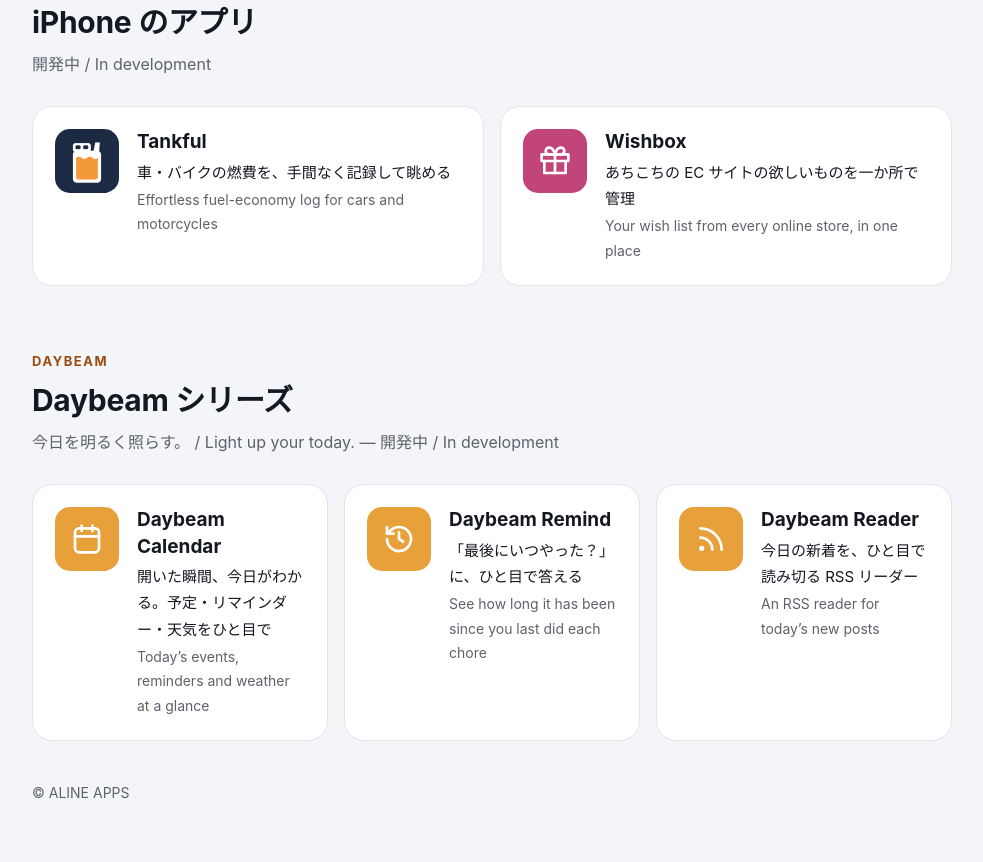
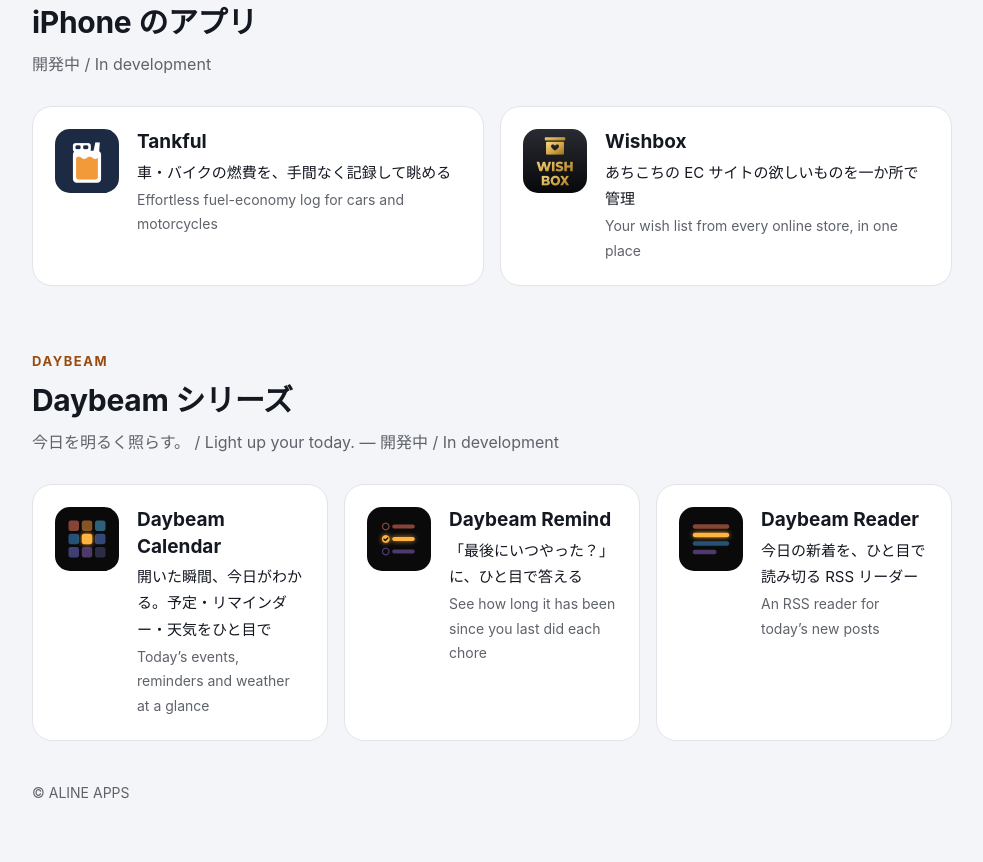
Before and after one commit to alineapps/alineapps.github.io, a plain HTML site: page index.html in a window 1280 px wide. Shown: the part 776-1638 px from the top of the page, without its empty margins (148-1131 px from the left). Drawn offline with Linux system fonts and the light colour scheme.

Commit message:
Use the real Daybeam and Wishbox app icons
- Replace the placeholder tiles with each app's icon on the top page and
  the Wishbox and Daybeam pages, and add their favicons
- Drop the now-unused tile styles

Co-Authored-By: Claude Opus 5.5 <noreply@anthropic.com>

```diff
--- a/index.html
+++ b/index.html
@@ -54,7 +54,7 @@
         </div>
       </div>
       <div class="app">
-        <div class="app-icon sm tile wishbox" aria-hidden="true"><svg viewBox="0 0 24 24" fill="none" stroke="currentColor" stroke-width="2" stroke-linecap="round" stroke-linejoin="round"><path d="M20 12v9H4v-9"/><path d="M2 7h20v5H2Z"/><path d="M12 21V7"/><path d="M12 7H7.5a2.5 2.5 0 0 1 0-5C11 2 12 7 12 7Z"/><path d="M12 7h4.5a2.5 2.5 0 0 0 0-5C13 2 12 7 12 7Z"/></svg></div>
+        <img class="app-icon sm" src="wishbox/icon.png" alt="">
         <div class="app-body">
           <h3><a href="wishbox/">Wishbox</a></h3>
           <p>あちこちの EC サイトの欲しいものを一か所で管理</p>
@@ -70,7 +70,7 @@
     <p class="section-note">今日を明るく照らす。 / Light up your today. — 開発中 / In development</p>
     <div class="grid">
       <div class="app">
-        <div class="app-icon sm tile daybeam" aria-hidden="true"><svg viewBox="0 0 24 24" fill="none" stroke="currentColor" stroke-width="2" stroke-linecap="round" stroke-linejoin="round"><rect x="3" y="4" width="18" height="18" rx="3"/><path d="M16 2v4"/><path d="M8 2v4"/><path d="M3 10h18"/></svg></div>
+        <img class="app-icon sm" src="daybeam-calendar/icon.png" alt="">
         <div class="app-body">
           <h3><a href="daybeam-calendar/">Daybeam Calendar</a></h3>
           <p>開いた瞬間、今日がわかる。予定・リマインダー・天気をひと目で</p>
@@ -78,7 +78,7 @@
         </div>
       </div>
       <div class="app">
-        <div class="app-icon sm tile daybeam" aria-hidden="true"><svg viewBox="0 0 24 24" fill="none" stroke="currentColor" stroke-width="2" stroke-linecap="round" stroke-linejoin="round"><path d="M3 12a9 9 0 1 0 3-6.7L3 8"/><path d="M3 3v5h5"/><path d="M12 7v5l3 2"/></svg></div>
+        <img class="app-icon sm" src="daybeam-remind/icon.png" alt="">
         <div class="app-body">
           <h3><a href="daybeam-remind/">Daybeam Remind</a></h3>
           <p>「最後にいつやった？」に、ひと目で答える</p>
@@ -86,7 +86,7 @@
         </div>
       </div>
       <div class="app">
-        <div class="app-icon sm tile daybeam" aria-hidden="true"><svg viewBox="0 0 24 24" fill="none" stroke="currentColor" stroke-width="2" stroke-linecap="round" stroke-linejoin="round"><path d="M4 11a9 9 0 0 1 9 9"/><path d="M4 4a16 16 0 0 1 16 16"/><circle cx="5" cy="19" r="1"/></svg></div>
+        <img class="app-icon sm" src="daybeam-reader/icon.png" alt="">
         <div class="app-body">
           <h3><a href="daybeam-reader/">Daybeam Reader</a></h3>
           <p>今日の新着を、ひと目で読み切る RSS リーダー</p>
--- a/site.css
+++ b/site.css
@@ -61,10 +61,6 @@ code { font-size: 0.92em; background: var(--icon-bg); border-radius: 6px; paddin
   box-shadow: 0 0 0 1px rgba(255, 255, 255, 0.08), 0 18px 40px rgba(0, 0, 0, 0.35);
 }
 .app-icon.sm { width: 64px; height: 64px; border-radius: 15px; box-shadow: none; }
-.tile { display: flex; align-items: center; justify-content: center; color: #FFFFFF; }
-.tile svg { width: 50%; height: 50%; }
-.tile.daybeam { background: #E8A13A; }
-.tile.wishbox { background: #C2457A; }
 
 /* セクション */
 section { padding: 64px 0 0; }
```
Also changed, not shown: daybeam-calendar/index.html (+3 -1 lines), daybeam-reader/index.html (+3 -1 lines), daybeam-remind/index.html (+3 -1 lines), wishbox/index.html (+3 -1 lines), daybeam-calendar/favicon.png (added), daybeam-calendar/icon.png (added), daybeam-reader/favicon.png (added), daybeam-reader/icon.png (added), daybeam-remind/favicon.png (added), daybeam-remind/icon.png (added), wishbox/favicon.png (added), wishbox/icon.png (added).
